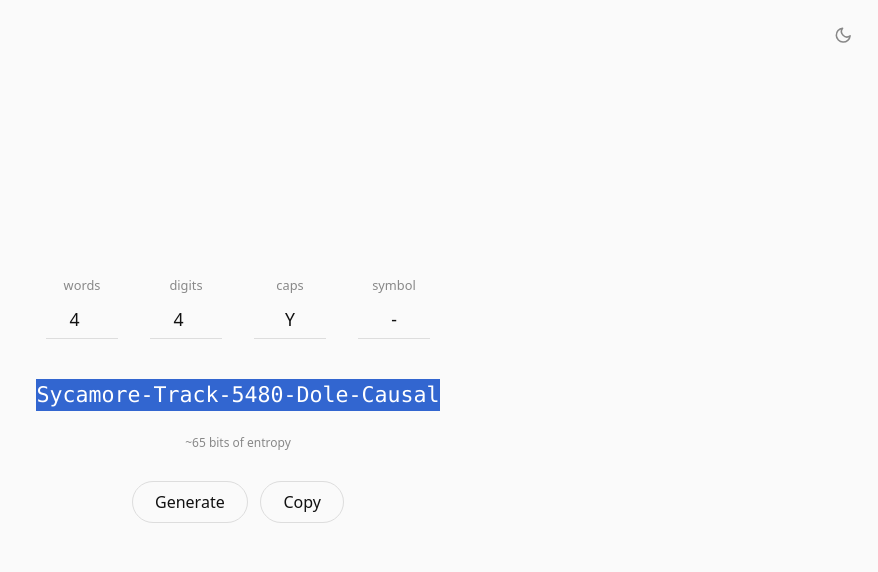
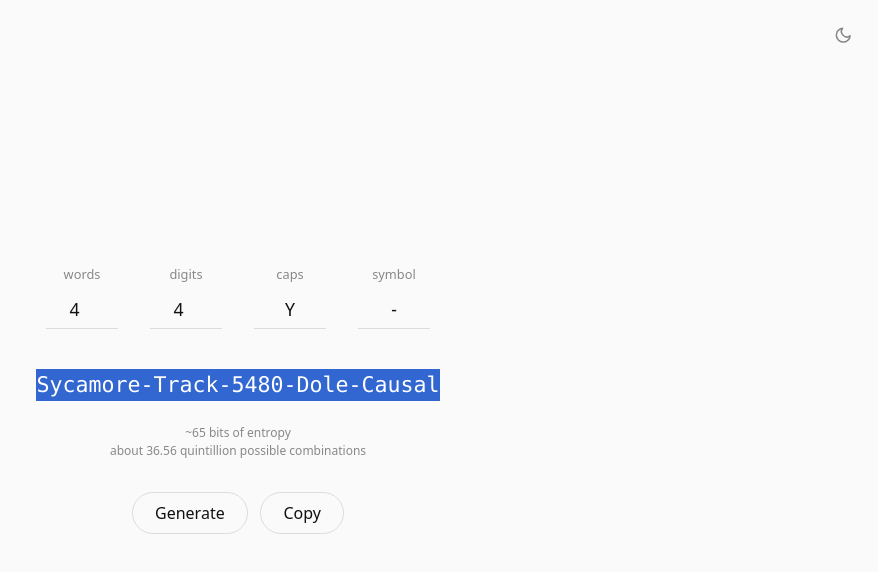
Before and after one commit to davidicaplan/passphrase, a plain HTML site: page index.html in a window 1280 px wide. Both pictures are taken after a click on the element "Click to copy". Shown: the whole page, without its empty margins (402-1280 px from the left). Drawn offline with Linux system fonts and the light colour scheme.

Commit message:
Show number of possible combinations under the entropy line
Co-Authored-By: Claude Opus 5.5 <noreply@anthropic.com>
Claude-Session: https://claude.ai/code/session_01FspCjLXrr8sb91mCuRULNU

```diff
--- a/index.html
+++ b/index.html
@@ -29,7 +29,7 @@
   input:focus { border-color:var(--fg); }
   #out { font:1.35rem/1.5 ui-monospace, SFMono-Regular, Menlo, monospace; overflow-wrap:break-word;
          min-height:2.2em; cursor:pointer; user-select:all; }
-  #meta { font-size:.75rem; color:var(--mute); height:1.2em; margin:.5rem 0 2rem; }
+  #meta { font-size:.75rem; color:var(--mute); line-height:1.5; min-height:3em; margin:.5rem 0 2rem; }
   button { font:inherit; padding:.55rem 1.4rem; border:1px solid var(--line); border-radius:999px;
            background:transparent; color:var(--fg); cursor:pointer; }
   button:hover { border-color:var(--fg); }
@@ -55,7 +55,7 @@
     </label>
   </div>
   <div id="out" title="Click to copy"></div>
-  <div id="meta"></div>
+  <div id="meta"><div id="bits"></div><div id="combos"></div></div>
   <div class="row">
     <button id="gen">Generate</button>
     <button id="copy">Copy</button>
@@ -112,6 +112,23 @@ function resetDefaults() {
   setTheme("light");
 }
 
+// Total possible passwords = 7776^words × 10^digits, written in plain English
+// ("about 36.56 quintillion"). Capitalization and symbol are fixed choices, so they don't add to the count.
+const SCALE = ["", "thousand", "million", "billion", "trillion", "quadrillion", "quintillion", "sextillion",
+  "septillion", "octillion", "nonillion", "decillion", "undecillion", "duodecillion", "tredecillion",
+  "quattuordecillion", "quindecillion", "sexdecillion", "septendecillion", "octodecillion", "novemdecillion",
+  "vigintillion", "unvigintillion", "duovigintillion", "trevigintillion", "quattuorvigintillion",
+  "quinvigintillion", "sexvigintillion", "septenvigintillion", "octovigintillion"];
+function describeCount(nw, nd) {
+  const n = BigInt(WORDS.length) ** BigInt(nw) * 10n ** BigInt(nd);   // exact
+  if (n < 1000000n) return n.toLocaleString("en-US");
+  const digits = n.toString();
+  const group = Math.floor((digits.length - 1) / 3);                     // 1 = thousand, 2 = million, ...
+  const lead = digits.length - group * 3;                                // 1 to 3 digits before the point
+  const value = Number(digits.slice(0, lead + 3)) / 1000;                // keep extra digits, then round
+  return "about " + value.toFixed(2).replace(/\.?0+$/, "") + " " + SCALE[group];
+}
+
 function generate() {
   const nw = clamp($("w").value, 1, 20, 4);
   const nd = clamp($("d").value, 0, 12, 4);
@@ -132,7 +149,8 @@ function generate() {
     if (i < parts.length - 1) out.append(document.createElement("wbr"));
   });
   const bits = nw * Math.log2(WORDS.length) + nd * Math.log2(10);
-  $("meta").textContent = "~" + Math.round(bits) + " bits of entropy";
+  $("bits").textContent = "~" + Math.round(bits) + " bits of entropy";
+  $("combos").textContent = describeCount(nw, nd) + " possible combinations";
 }
 
 async function copy() {
@@ -140,7 +158,7 @@ async function copy() {
   if (!text) return;
   try { await navigator.clipboard.writeText(text); }
   catch { const r = document.createRange(); r.selectNodeContents($("out")); getSelection().removeAllRanges(); getSelection().addRange(r); document.execCommand("copy"); }
-  const m = $("meta"), prev = m.textContent;
+  const m = $("bits"), prev = m.textContent;
   m.textContent = "copied"; setTimeout(() => m.textContent = prev, 1000);
 }
 
```
